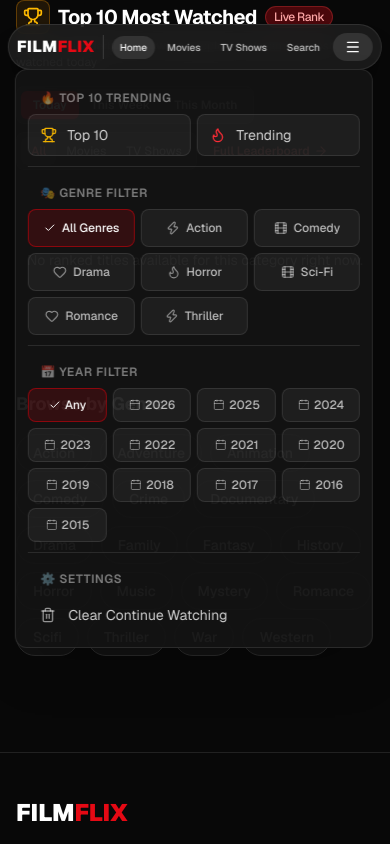
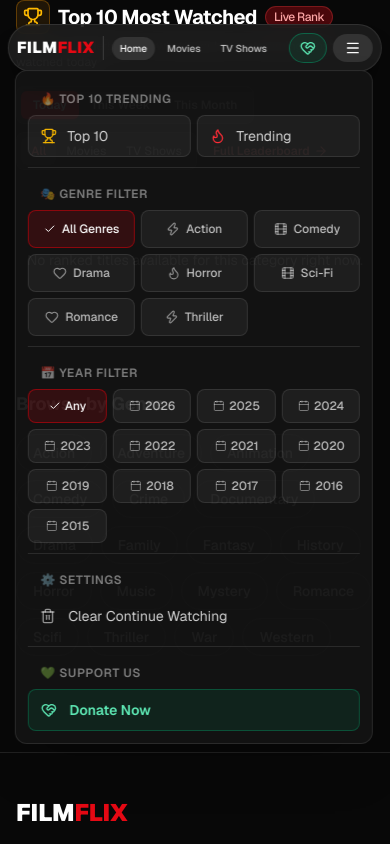
Before and after one commit to cabdirisaaq322/filmlix, a Next.js app: page / in a window 390 px wide. Both pictures are taken after a click on the button 353 px from the left and 47 px from the top of the page. Shown: the top 844 px of the page. Built offline with nearby package versions, Linux system fonts and the light colour scheme; no server answers.

Commit message:
Add Donate button and tab linking to NOWPayments; redesign mobile server selector

```diff
--- a/src/components/Footer.tsx
+++ b/src/components/Footer.tsx
@@ -2,6 +2,7 @@
 
 import Link from 'next/link';
 import { useEffect, useState } from 'react';
+import { HeartHandshake } from 'lucide-react';
 
 const SOCIAL_LINKS = [
   { label: 'Instagram', href: '' },
@@ -9,6 +10,9 @@ const SOCIAL_LINKS = [
   { label: 'YouTube', href: '' },
   { label: 'X', href: '' },
 ];
+
+/** Donate link (NOWPayments invoice). Opens in a new tab. */
+const DONATE_URL = 'https://nowpayments.io/payment/?iid=4534774967';
 
 export function Footer() {
   const [currentYear, setCurrentYear] = useState(2025);
@@ -20,7 +24,7 @@ export function Footer() {
   return (
     <footer className="mt-8 border-t border-white/10 bg-[#080808]">
       <div className="max-w-7xl mx-auto px-4 sm:px-6 lg:px-8 py-12">
-        <div className="grid grid-cols-1 sm:grid-cols-2 lg:grid-cols-4 gap-8">
+        <div className="grid grid-cols-1 sm:grid-cols-2 lg:grid-cols-5 gap-8">
           <div className="space-y-4">
             <Link href="/" className="inline-flex items-center text-2xl font-black uppercase leading-none" aria-label="FilmFlix Home">
               <span className="text-white">Film</span><span className="text-[#e50914]">Flix</span>
@@ -54,6 +58,25 @@ export function Footer() {
             </ul>
           </nav>
 
+          <nav className="space-y-3" aria-label="Support">
+            <h4 className="font-semibold text-white">Support</h4>
+            <ul className="space-y-2">
+              <li>
+                <a
+                  href={DONATE_URL}
+                  target="_blank"
+                  rel="noopener noreferrer"
+                  className="inline-flex items-center gap-1.5 rounded-md bg-emerald-500/10 px-2 py-1 text-sm font-semibold text-emerald-400 transition-colors hover:bg-emerald-500/20 hover:text-emerald-300"
+                >
+                  <HeartHandshake className="h-4 w-4" aria-hidden="true" />
+                  Donate
+                </a>
+              </li>
+              <li><Link href="/contact" className="text-slate-400 hover:text-white transition-colors text-sm">Contact Us</Link></li>
+              <li><Link href="/dmca" className="text-slate-400 hover:text-white transition-colors text-sm">DMCA Policy</Link></li>
+            </ul>
+          </nav>
+
           <div className="space-y-3" aria-label="Social media">
             <h4 className="font-semibold text-white">Follow</h4>
             <ul className="space-y-2">
--- a/src/components/Navbar.tsx
+++ b/src/components/Navbar.tsx
@@ -3,9 +3,12 @@
 import { useEffect, useRef, useState } from 'react';
 import Link from 'next/link';
 import { usePathname, useRouter } from 'next/navigation';
-import { Menu, Trash2, Trophy, Flame, Film, Heart, Zap, Calendar, Check } from 'lucide-react';
+import { Menu, Trash2, Trophy, Flame, Film, Heart, HeartHandshake, Zap, Calendar, Check } from 'lucide-react';
 import { clearContinueWatching } from '@/lib/history';
 import { cn } from '@/lib/utils';
+
+/** Donate link (NOWPayments invoice). Opens in a new tab. */
+const DONATE_URL = 'https://nowpayments.io/payment/?iid=4534774967';
 
 const NAV_ITEMS = [
   { href: '/', label: 'Home' },
@@ -113,7 +116,21 @@ export function Navbar() {
           })}
         </div>
 
-        <div ref={menuRef} className="relative shrink-0">
+        <div className="flex shrink-0 items-center gap-1.5 sm:gap-2">
+          {/* Donate button */}
+          <a
+            href={DONATE_URL}
+            target="_blank"
+            rel="noopener noreferrer"
+            aria-label="Donate to FilmFlix"
+            title="Donate to FilmFlix"
+            className="flex items-center gap-1.5 rounded-full border border-emerald-500/40 bg-emerald-500/10 px-2.5 sm:px-4 py-1.5 sm:py-2.5 text-[10px] sm:text-sm font-semibold text-emerald-300 transition-colors hover:border-emerald-400 hover:bg-emerald-500/20 hover:text-emerald-200 whitespace-nowrap"
+          >
+            <HeartHandshake className="h-4 w-4" aria-hidden="true" />
+            <span className="hidden sm:inline">Donate</span>
+          </a>
+
+          <div ref={menuRef} className="relative shrink-0">
             <button
               type="button"
               onClick={toggleMenu}
@@ -240,8 +257,23 @@ export function Navbar() {
                 <Trash2 className="h-4 w-4 text-white/55" aria-hidden="true" />
                 Clear Continue Watching
               </button>
+
+              <div className="my-2.5 border-t border-white/10" />
+              <p className="px-3 py-2 text-xs font-semibold uppercase tracking-wider text-white/45">💚 Support Us</p>
+              <a
+                href={DONATE_URL}
+                target="_blank"
+                rel="noopener noreferrer"
+                role="menuitem"
+                onClick={() => setMenuOpen(false)}
+                className="flex w-full items-center gap-3 rounded-lg border border-emerald-500/30 bg-emerald-500/10 px-3 py-2.5 text-left text-sm font-semibold text-emerald-300 transition-all hover:border-emerald-400 hover:bg-emerald-500/20 hover:text-emerald-200"
+              >
+                <HeartHandshake className="h-4 w-4 shrink-0" aria-hidden="true" />
+                Donate Now
+              </a>
             </div>
           </div>
+        </div>
       </div>
     </nav>
   );
--- a/src/components/ServerSelector.tsx
+++ b/src/components/ServerSelector.tsx
@@ -254,18 +254,48 @@ export function ServerSelector({ type, tmdbId, season = 1, episode = 1, trailerK
   };
 
   const doneCount = Object.values(statuses).filter((s) => s.state === 'ok' || s.state === 'fail').length;
+  const scanDone = scanTargets.length > 0 && doneCount >= scanTargets.length;
+  const activeServer = activeIdx != null ? servers.find((s) => s.idx === activeIdx) : undefined;
 
   return (
-    <div className="w-full rounded-xl border border-slate-800 bg-slate-950/60 px-3 py-2.5">
-      <div className="flex items-center gap-3">
-        {/* Label + status */}
-        <span className="flex shrink-0 items-center gap-1.5 text-[11px] font-semibold uppercase tracking-wider text-slate-400">
-          <span className={cn('h-1.5 w-1.5 rounded-full', isScanning ? 'animate-pulse bg-yellow-400' : 'bg-emerald-400')} />
-          {isScanning ? 'Finding best...' : 'Servers'}
+    <div className="w-full rounded-2xl border border-white/10 bg-slate-950/70 p-2.5 shadow-lg shadow-black/40 backdrop-blur-sm sm:px-3 sm:py-3">
+      {/* Header: status + progress count */}
+      <div className="mb-2 flex items-center justify-between gap-2 px-1">
+        <span className="flex shrink-0 items-center gap-1.5 text-[10px] font-semibold uppercase tracking-wider text-slate-400 sm:text-[11px]">
+          <span className={cn('h-1.5 w-1.5 rounded-full', isScanning ? 'animate-pulse bg-yellow-400' : scanDone ? 'bg-emerald-400' : 'bg-slate-500')} />
+          {isScanning ? 'Finding best…' : scanDone ? 'Fastest server' : 'Servers'}
         </span>
+        <span className="shrink-0 text-[10px] tabular-nums text-slate-500">
+          {doneCount}/{scanTargets.length}
+        </span>
+      </div>
 
-        {/* Server pills — one clean row */}
-        <div className="flex min-w-0 flex-1 items-center gap-1.5 overflow-x-auto">
+      {/* Progress bar */}
+      <div className="mb-2.5 h-1 w-full overflow-hidden rounded-full bg-white/10">
+        <div
+          className={cn(
+            'h-full rounded-full transition-all duration-500',
+            isScanning ? 'bg-yellow-400' : scanDone ? 'bg-emerald-400' : 'bg-white/30'
+          )}
+          style={{ width: `${scanTargets.length ? (doneCount / scanTargets.length) * 100 : 0}%` }}
+        />
+      </div>
+
+      {/* Winner banner */}
+      {activeServer && !isScanning && (
+        <div className="mb-2.5 flex items-center justify-between gap-2 rounded-lg bg-emerald-500/15 px-2.5 py-1.5 text-[11px] font-semibold text-emerald-300">
+          <span className="flex min-w-0 items-center gap-1.5">
+            <Check className="h-3.5 w-3.5 shrink-0" aria-hidden="true" />
+            <span className="truncate">Playing on {activeServer.name}</span>
+          </span>
+          {statuses[activeServer.idx]?.ms != null && (
+            <span className="shrink-0 tabular-nums opacity-70">{statuses[activeServer.idx]?.ms}ms</span>
+          )}
+        </div>
+      )}
+
+      {/* Server cards — 2-col grid on phones, inline pills on desktop */}
+      <div className="grid grid-cols-2 gap-2 sm:flex sm:flex-wrap sm:items-center sm:gap-1.5">
           {servers.map((server) => {
             const manual = !!server.manual;
             const st = statuses[server.idx] || { state: 'wait' as ScanState };
@@ -287,7 +317,7 @@ export function ServerSelector({ type, tmdbId, season = 1, episode = 1, trailerK
                         : 'Checking...'
                 }
                 className={cn(
-                  'flex shrink-0 items-center gap-1.5 rounded-full border px-2.5 py-1 text-[11px] font-medium transition-all',
+                  'flex min-w-0 items-center gap-2 rounded-xl border px-2.5 py-2.5 text-left text-xs font-medium transition-all sm:shrink-0 sm:rounded-full sm:gap-1.5 sm:py-1 sm:text-[11px]',
                   manual &&
                     (isActive
                       ? 'border-violet-400 bg-violet-500/25 text-violet-200 shadow-[0_0_10px_-2px_rgba(167,139,250,0.6)]'
@@ -299,33 +329,33 @@ export function ServerSelector({ type, tmdbId, season = 1, episode = 1, trailerK
                   !manual && st.state === 'ok' && isActive && 'border-emerald-400 bg-emerald-500/25 text-emerald-200 shadow-[0_0_10px_-2px_rgba(34,197,94,0.5)]'
                 )}
               >
-                {manual && <Hand className="h-3 w-3" />}
-                {!manual && st.state === 'scan' && <Loader2 className="h-3 w-3 animate-spin" />}
-                {!manual && st.state === 'ok' && <Check className="h-3 w-3" />}
-                {!manual && st.state === 'fail' && <X className="h-3 w-3" />}
-                <span className="whitespace-nowrap">{server.name}</span>
+                <span className="flex shrink-0 items-center">
+                  {manual && <Hand className="h-3.5 w-3.5 sm:h-3 sm:w-3" />}
+                  {!manual && st.state === 'scan' && <Loader2 className="h-3.5 w-3.5 animate-spin sm:h-3 sm:w-3" />}
+                  {!manual && st.state === 'ok' && <Check className="h-3.5 w-3.5 sm:h-3 sm:w-3" />}
+                  {!manual && st.state === 'fail' && <X className="h-3.5 w-3.5 sm:h-3 sm:w-3" />}
+                  {!manual && st.state === 'wait' && <span className="h-1.5 w-1.5 rounded-full bg-slate-600" />}
+                </span>
+                <span className="min-w-0 flex-1 truncate">{server.name}</span>
                 {!manual && st.state === 'ok' && st.ms != null && (
-                  <span className="text-[9px] opacity-70">{st.ms}ms</span>
+                  <span className="shrink-0 text-[9px] tabular-nums opacity-70">{st.ms}ms</span>
                 )}
               </button>
             );
           })}
       </div>
 
-        {/* Progress count + rescan */}
-        <span className="hidden shrink-0 text-[10px] tabular-nums text-slate-500 sm:block">
-          {doneCount}/{scanTargets.length}
-        </span>
+      {/* Rescan — full-width on phones, icon button on desktop */}
       <button
         onClick={() => runScan(true)}
         disabled={isScanning}
         aria-label="Rescan servers"
         title="Rescan servers"
-          className="shrink-0 rounded-full border border-slate-800 bg-slate-900 p-1.5 text-slate-400 transition-colors hover:bg-slate-800 hover:text-white disabled:opacity-40"
+        className="mt-2.5 flex w-full items-center justify-center gap-1.5 rounded-full border border-slate-800 bg-slate-900/60 py-2 text-[11px] font-medium text-slate-400 transition-colors hover:bg-slate-800 hover:text-white disabled:opacity-40 sm:mt-0 sm:w-auto sm:justify-start sm:border-0 sm:bg-transparent sm:p-0 sm:text-[11px] sm:hover:bg-transparent sm:hover:text-white"
       >
-          <RefreshCw className={cn('h-3 w-3', isScanning && 'animate-spin')} />
+        <RefreshCw className={cn('h-3.5 w-3.5 sm:h-3 sm:w-3', isScanning && 'animate-spin')} />
+        <span className="sm:hidden">{isScanning ? 'Searching…' : 'Rescan servers'}</span>
       </button>
-      </div>
     </div>
   );
 }
```
Lines whose indentation alone changed are shown as unchanged.
